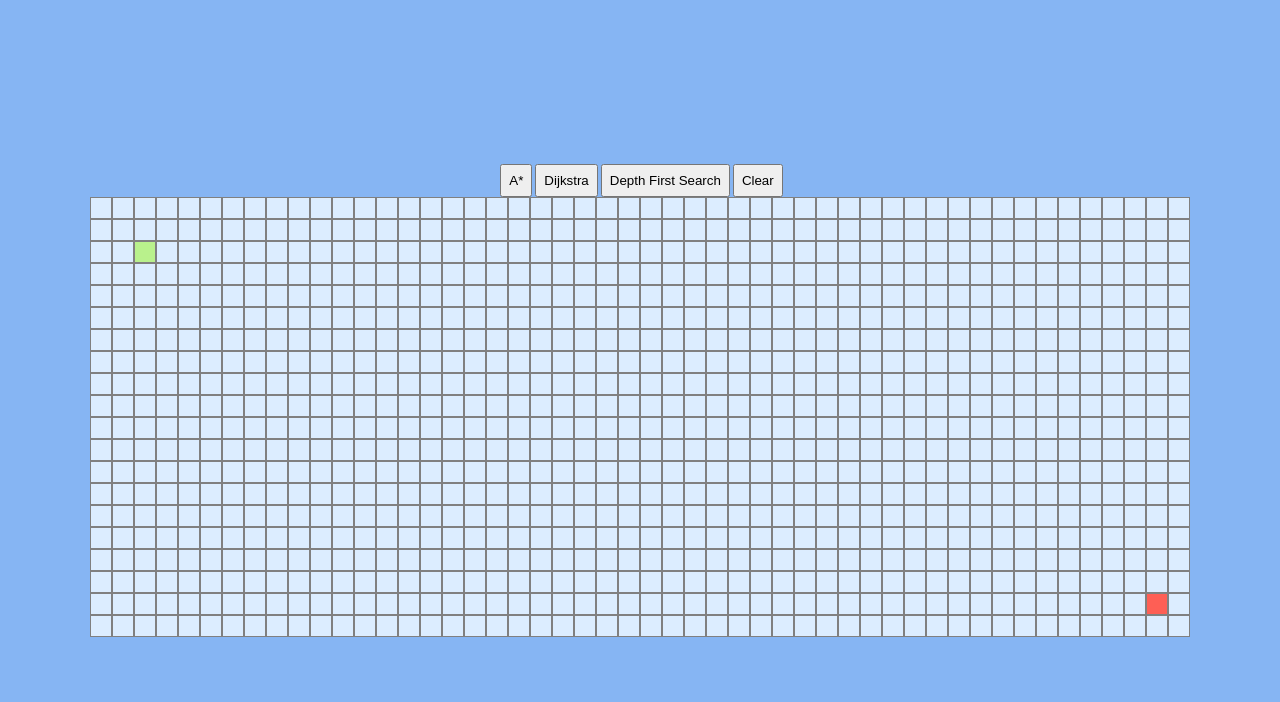
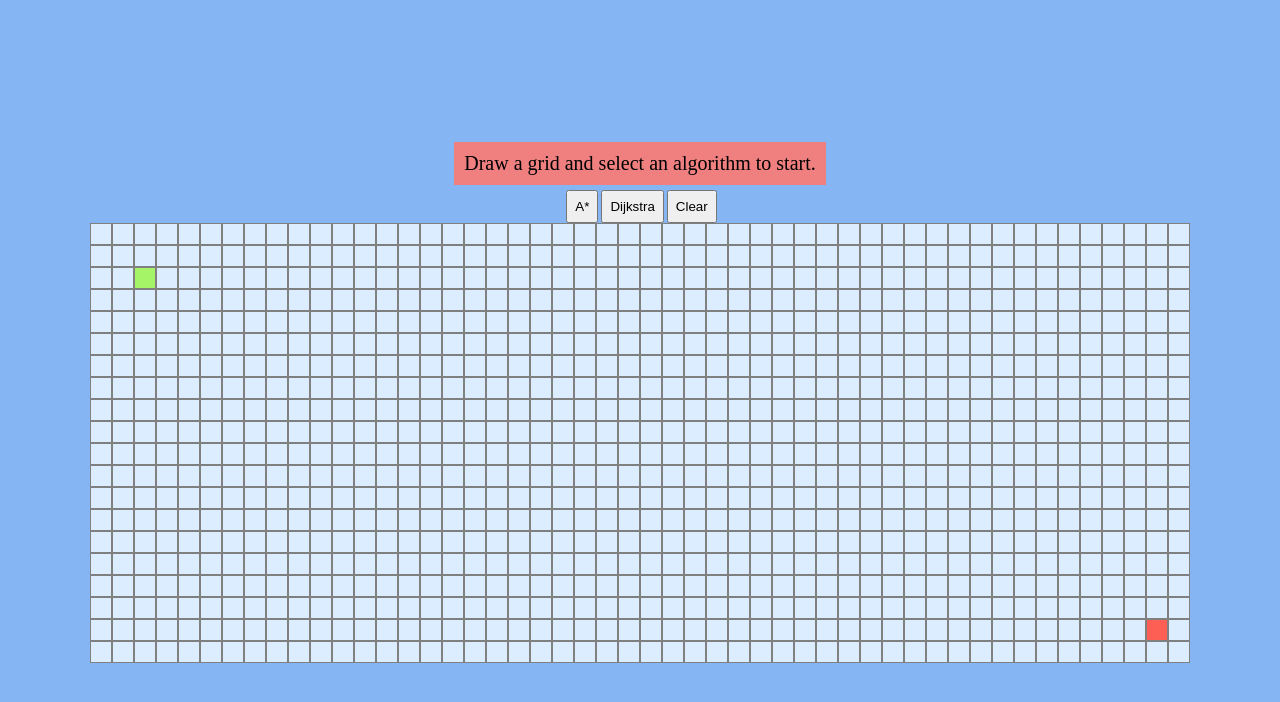
Before and after one commit to ShaneC0/Pathfinder, a React (Create React App) app: page / in a window 1280 px wide. Shown: the top 702 px of the page. Built offline with nearby package versions, Linux system fonts and the light colour scheme.

Commit message:
consolidated sort handling and added status bar

```diff
--- a/src/App.js
+++ b/src/App.js
@@ -3,7 +3,6 @@ import React from "react";
 import Node from "./Node";
 import { dijkstra } from "./algorithms/dijkstra";
 import { aStar } from "./algorithms/astar";
-import { depthFirstSearch } from "./algorithms/depthfs";
 
 const startRow = 2;
 const startCol = 2;
@@ -12,12 +11,14 @@ const endCol = 48;
 const rows = 20;
 const cols = 50;
 
+
 class App extends React.Component {
   constructor() {
     super();
     this.state = {
       grid: [[]],
       mouseIsPressed: false,
+      searchStatus: 'Draw a grid and select an algorithm to start.'
     };
   }
 
@@ -26,31 +27,21 @@ class App extends React.Component {
     this.setState({ grid });
   }
 
-  async handleDijkstra() {
+  async handleSort(algo) {
     const grid = this.state.grid;
     const startNode = grid[startRow][startCol];
     const endNode = grid[endRow][endCol];
-    const nodesInVisitedOrder = dijkstra(grid, startNode, endNode);
+    const nodesInVisitedOrder = algo(grid, startNode, endNode);
+    if(!nodesInVisitedOrder) {
+      this.setState({searchStatus: 'No solution.'})
+    } else {
+      this.setState({searchStatus: 'Searching...'})
       await this.animateSort(nodesInVisitedOrder);
+      this.setState({searchStatus: 'Finding shortest path...'})
       await this.animateShortestPath(endNode);
+      this.setState({searchStatus: 'Complete!'})
     }
 
-  async handleAStar() {
-    const grid = this.state.grid;
-    const startNode = grid[startRow][startCol];
-    const endNode = grid[endRow][endCol];
-    const nodesInVisitedOrder = aStar(grid, startNode, endNode);
-    await this.animateSort(nodesInVisitedOrder);
-    await this.animateShortestPath(endNode);
-  }
-
-  async handleDFS() {
-    const grid = this.state.grid;
-    const startNode = grid[startRow][startCol];
-    const endNode = grid[endRow][endCol];
-    const nodesInVisitedOrder = depthFirstSearch(grid, startNode, endNode);
-    await this.animateSort(nodesInVisitedOrder);
-    await this.animateShortestPath(endNode);
   }
 
   async animateSort(nodesInVisitedOrder) {
@@ -88,13 +79,23 @@ class App extends React.Component {
   }
 
   clear() {
-    let newGrid = []
-    for(let i = 0; i < this.state.grid.length; i++) {
-      let row = []
-      for(let j = 0; j < this.state.grid[i].length; j++) {
-        if(!(this.state.grid[i][j].isStart || this.state.grid[i][j].isEnd || this.state.grid[i][j].isWall)) {
-          document.getElementById(`node-${i}-${j}`).className = `node ${this.state.grid[i][j].isStart ? 'node-start': ''}
-          ${this.state.grid[i][j].isEnd ? 'node-end': ''} ${this.state.grid[i][j].isWall ? 'node-wall': ''}`
+    let newGrid = [];
+    for (let i = 0; i < this.state.grid.length; i++) {
+      let row = [];
+      for (let j = 0; j < this.state.grid[i].length; j++) {
+        if (
+          !(
+            this.state.grid[i][j].isStart ||
+            this.state.grid[i][j].isEnd ||
+            this.state.grid[i][j].isWall
+          )
+        ) {
+          document.getElementById(`node-${i}-${j}`).className = `node ${
+            this.state.grid[i][j].isStart ? "node-start" : ""
+          }
+          ${this.state.grid[i][j].isEnd ? "node-end" : ""} ${
+            this.state.grid[i][j].isWall ? "node-wall" : ""
+          }`;
         }
         const newNode = {
           row: i,
@@ -108,28 +109,28 @@ class App extends React.Component {
           g: Infinity,
           f: Infinity,
         };
-        row.push(newNode)
+        row.push(newNode);
       }
-      newGrid.push(row)
+      newGrid.push(row);
     }
-    this.setState({grid: newGrid})
+    this.setState({ grid: newGrid });
   }
 
   render() {
     return (
       <div>
         <div className="pane">
+        <div className="status">{this.state.searchStatus}</div>
           <div>
-            <button onClick={() => this.handleAStar()} className="btn">
+            <button onClick={() => this.handleSort(aStar)} className="btn">
               A*
             </button>
-            <button onClick={() => this.handleDijkstra()} className="btn">
+            <button onClick={() => this.handleSort(dijkstra)} className="btn">
               Dijkstra
             </button>
-            <button onClick={() => this.handleDFS()} className="btn">
-              Depth First Search
+            <button onClick={() => this.clear()} className="btn">
+              Clear
             </button>
-            <button onClick={() => this.clear()} className="btn">Clear</button>
           </div>
           {this.state.grid.map((row, rowIndex) => (
             <div className="grid-row" key={rowIndex}>
--- a/src/algorithms/depthfs.js
+++ b/src/algorithms/depthfs.js
@@ -9,7 +9,12 @@ export function depthFirstSearch(grid, startNode, endNode) {
         let current = stack.pop()
 
         if(current === endNode) {
+            console.log(visitedNodesInOrder)
             return visitedNodesInOrder
+        }
+
+        if(current === null) {
+            return current
         }
 
         if(!current.visited) {
--- a/src/algorithms/dijkstra.js
+++ b/src/algorithms/dijkstra.js
@@ -2,13 +2,11 @@ export function dijkstra(grid, startNode, endNode) {
   const visitedNodesInOrder = [];
   startNode.distance = 0;
   const unvisitedNodes = deepCopy(grid);
-
   while (unvisitedNodes) {
     sortByDistance(unvisitedNodes);
     const closestNode = unvisitedNodes.shift();
     closestNode.visited = true;
     visitedNodesInOrder.push(closestNode);
-
     if (closestNode === endNode) return visitedNodesInOrder;
     updateUnvisitedNeighbors(closestNode, grid);
   }
@@ -30,8 +28,8 @@ function deepCopy(grid) {
 
 function updateUnvisitedNeighbors(node, grid) {
   const unvisitedNeighbors = getUnvisitedNeighbors(node, grid);
+  if(!unvisitedNeighbors) return null
   for (const neighbor of unvisitedNeighbors) {
-    if(neighbor.isWall) continue
     neighbor.distance = node.distance + 1;
     neighbor.previous = node;
   }
@@ -44,5 +42,7 @@ function getUnvisitedNeighbors(node, grid) {
   if (row < grid.length - 1) neighbors.push(grid[row + 1][col]);
   if (col > 0) neighbors.push(grid[row][col - 1]);
   if (col < grid[0].length - 1) neighbors.push(grid[row][col + 1]);
-  return neighbors.filter((neighbor) => !neighbor.visited);
+  let unvisited = neighbors.filter((neighbor) => !neighbor.visited);
+  return unvisited.filter(neighbor => !neighbor.isWall)
+
 }
--- a/src/index.css
+++ b/src/index.css
@@ -27,7 +27,7 @@ body {
 }
 
 .node-start {
-  background: #b9f18c !important;
+  background: #a5f366 !important;
 }
 
 .node-end {
@@ -50,3 +50,11 @@ body {
   padding: 7px;
   margin-left: 3px;
 }
+
+.status {
+  background: lightcoral;
+  padding: 10px;
+  margin: 5px;
+  color: black;
+  font-size: 20px
+}
```
Also changed, not shown: src/algorithms/astar.js (+0 -14 lines). Lines whose indentation alone changed are shown as unchanged.
